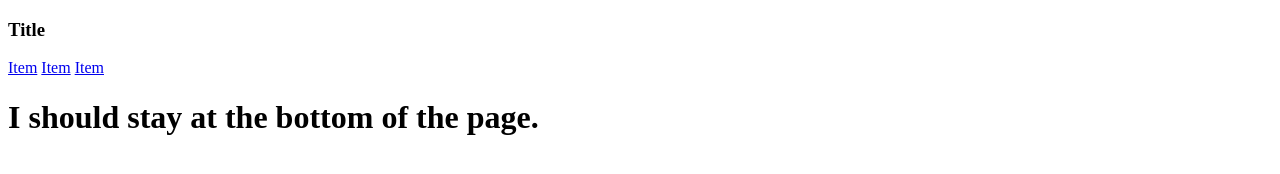
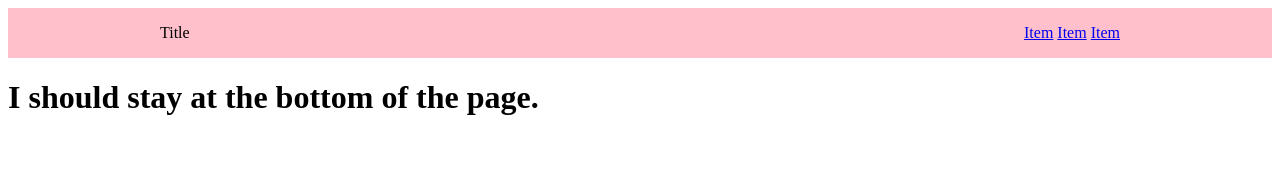
Before and after one commit to derrickbray/05-flex-practice, a website: page public/index.html in a window 1280 px wide. Drawn offline with nearby package versions, Linux system fonts and the light colour scheme; files that its build step writes are made by us from their sources.

Commit message:
style some hero

```diff
--- a/public/index.html
+++ b/public/index.html
@@ -16,7 +16,7 @@
           <div class="options__flex">
 
             <div class="options__title">
-              <h1>Title</h1>
+              <p>Title</p>
             </div>
 
             <div class="options__tab-list">
--- a/styles/app.scss
+++ b/styles/app.scss
@@ -9,3 +9,23 @@ $fa-font-path: '//netdna.bootstrapcdn.com/font-awesome/4.3.0/fonts';
 .full-page {
 
 }
+.container {
+  max-width: 60rem;
+  margin: auto;
+}
+.options {
+  background: pink;
+
+  &__title{
+  margin: 0;
+}
+  &__flex{
+display: flex;
+justify-content: space-between;
+align-content: center;
+}
+  &__tab-list{
+  align-content: center;
+}
+
+}
```
